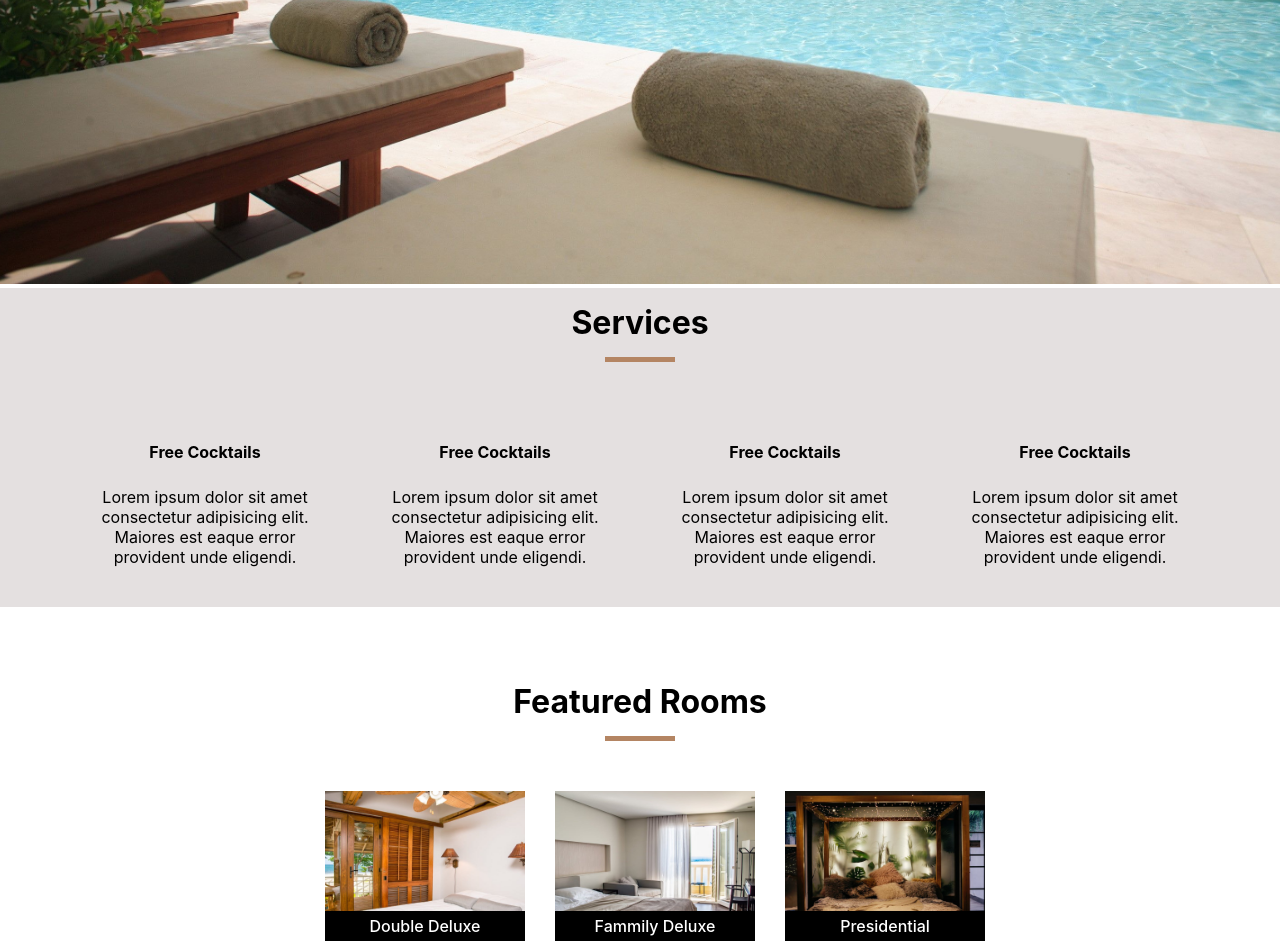
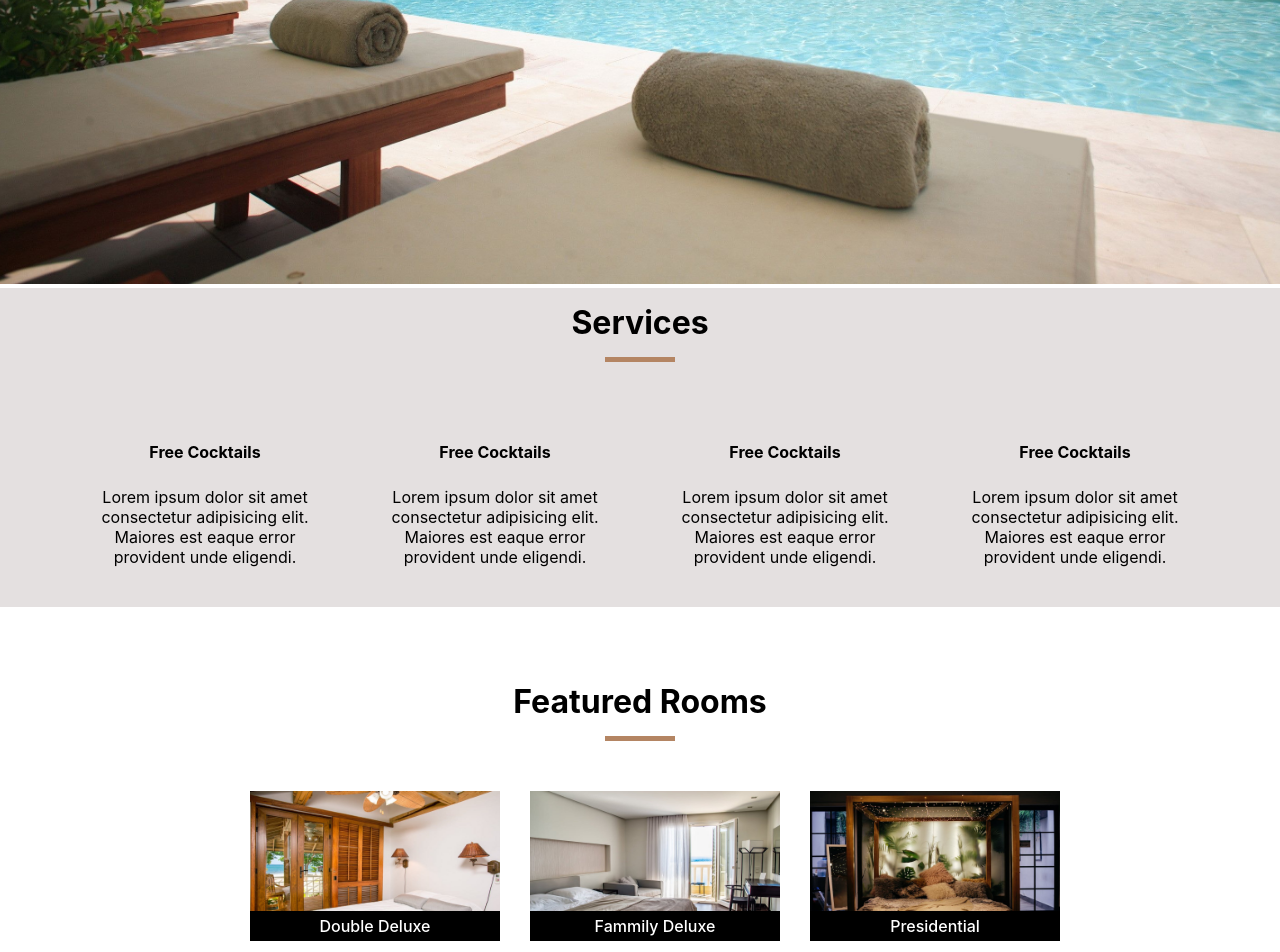
Before and after one commit to souravpany/react-beach-resort, a React (Create React App) app: page / in a window 1280 px wide. Shown: the part 666-1618 px from the top of the page. Built offline with nearby package versions, Linux system fonts and the light colour scheme.

Commit message:
Add code clean up for featured room card and room details component.

```diff
--- a/src/components/layout/featured-room/featured-room-card.css
+++ b/src/components/layout/featured-room/featured-room-card.css
@@ -8,14 +8,14 @@
     display: flex;
     justify-content: center;
     align-items: center;
-    width: 200px;
+    width: 250px;
     height: 150px;
     margin-left: 30px;
     position: relative;
 }
 .card-featured-img{
-    width: 200px;
-    height: 150px;
+    width: inherit;
+    height: inherit;
     object-fit: cover;
 }
 .item-text{
--- a/src/pages/room-details/room-details-screen.css
+++ b/src/pages/room-details/room-details-screen.css
@@ -98,6 +98,7 @@ object-fit: cover;
     padding-left: 25px;
     display: flex;
     flex-direction: column;
+    margin-bottom: 40px;
 
 }
 
```
